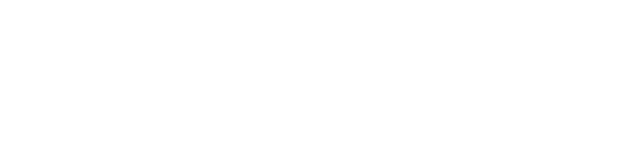
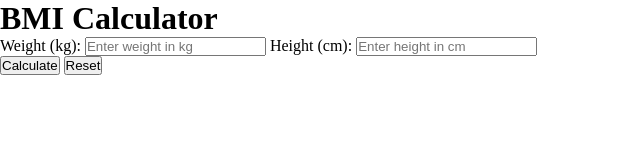
Before and after one commit to Vaideheedhakate/Learning-Javascript, a plain HTML site: page BMI Calculator/bmi.html in a window 1280 px wide. Shown: the whole page, without its empty margins (0-640 px from the left). Drawn offline with Linux system fonts and the light colour scheme.

Commit message:
feat: add BMI calculator form inputs and buttons

```diff
--- a/BMI Calculator/bmi.html
+++ b/BMI Calculator/bmi.html
@@ -7,6 +7,22 @@
     <link rel="stylesheet" href="bmi.css">
 </head>
 <body>
+    <div class="container">
+    <h1>BMI Calculator</h1>
+    <form id="bmiForm">
+      <label for="weight">Weight (kg):</label>
+      <input type="number" id="weight" placeholder="Enter weight in kg" required>
+
+      <label for="height">Height (cm):</label>
+      <input type="number" id="height" placeholder="Enter height in cm" required>
+
+      <div class="buttons">
+        <button type="submit">Calculate</button>
+        <button type="button" id="resetBtn">Reset</button>
+      </div>
+    </form>
+    <div id="result"></div>
+  </div>
     <script src="bmi.js"></script>
 </body>
 </html>
```
